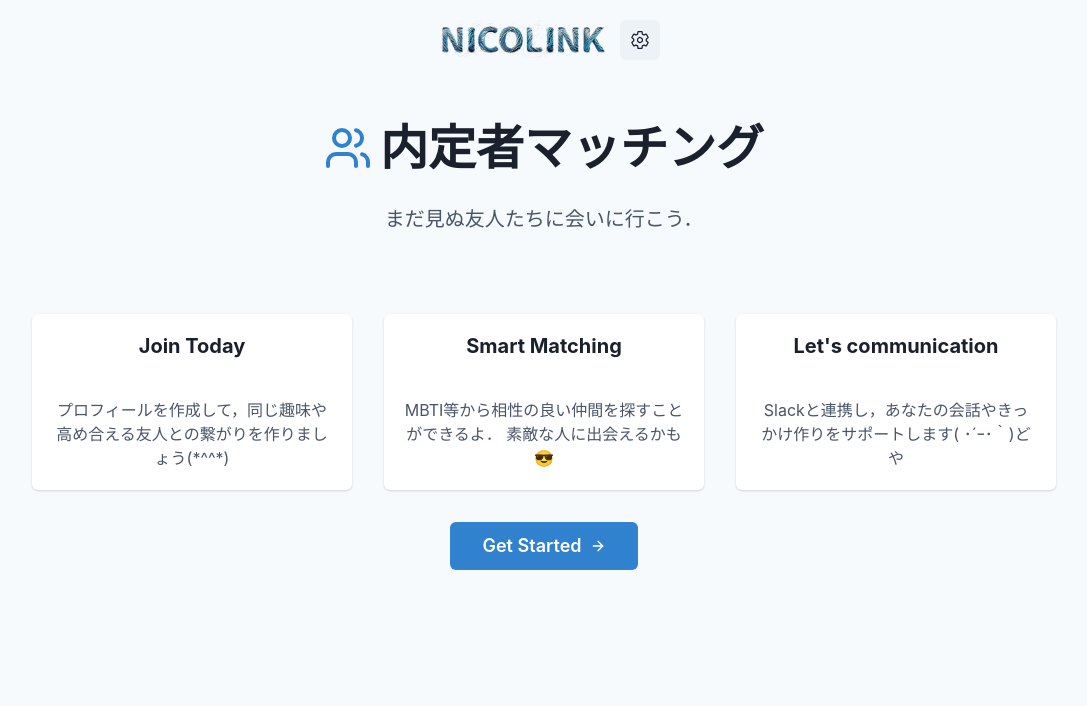
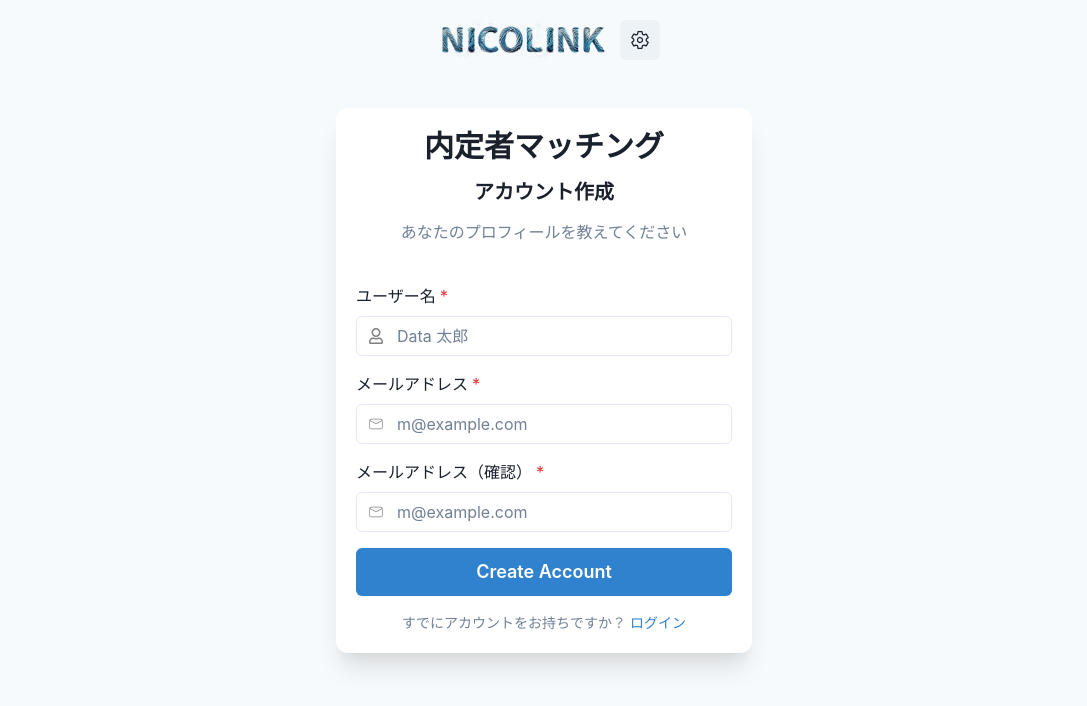
Before and after one commit to sbmtrntr/Hackathon_team4, a Next.js app: page / in a window 1280 px wide. Shown: the top 706 px of the page, without its empty margins (96-1183 px from the left). Built offline with nearby package versions, Linux system fonts and the light colour scheme; what @chakra-ui/next-js would draw is missing.

Commit message:
ユーザー登録フォームの修正

```diff
--- a/app/page.tsx
+++ b/app/page.tsx
@@ -4,78 +4,132 @@ import {
   Box,
   Button,
   Container,
+  FormControl,
+  FormLabel,
   Heading,
+  Input,
+  Stack,
   Text,
   VStack,
-  SimpleGrid,
+  useColorModeValue,
   Card,
+  CardBody,
   CardHeader,
-  CardBody,
+  InputGroup,
+  InputLeftElement
 } from '@chakra-ui/react';
-import { ArrowRight, Users } from 'lucide-react';
-import Link from 'next/link';
+import { FaRegUser } from "react-icons/fa";
+import { CiMail } from "react-icons/ci";
+import { useState } from 'react';
+import { useRouter } from 'next/navigation';
 
-export default function Home() {
+export default function RegisterPage() {
+  const [formData, setFormData] = useState({
+    name: "",
+    email: "",
+    emailConfirm: "",
+  });
+
+  const router = useRouter();
+  const bgColor = useColorModeValue('white', 'gray.700');
+
+  const handleSubmit = (e: React.FormEvent) => {
+    e.preventDefault();
+    if (formData.email !== formData.emailConfirm) {
+      alert("メールアドレスが一致しません");
+      return;
+    }
+    console.log(formData);
+    router.push("/dashboard");
+  };
+
+  const handleChange = (e: React.ChangeEvent<HTMLInputElement>) => {
+    const { name, value } = e.target;
+    setFormData((prev) => ({ ...prev, [name]: value }));
+  };
+
   return (
-    <Box minH="100vh" bg="gray.50">
-      <Container maxW="container.xl" py={16}>
-        <VStack spacing={8} textAlign="center">
-          <Box display="flex" alignItems="center">
-            <Box as={Users} boxSize={12} color="blue.500" />
-            <Heading ml={2} size="2xl">内定者マッチング</Heading>
-          </Box>
+    <Box minH="100vh" py={12} px={4} bg="gray.50">
+      <Container maxW="md">
+        <Card bg={bgColor} shadow="xl" borderRadius="xl">
+          <CardHeader>
+            <VStack spacing={4}>
+              <Heading size="lg">内定者マッチング</Heading>
+              <Heading size="md" textAlign="center">アカウント作成</Heading>
+              <Text color="gray.500" textAlign="center">
+                あなたのプロフィールを教えてください
+              </Text>
+            </VStack>
+          </CardHeader>
 
-          <Text fontSize="xl" color="gray.600" maxW="2xl">
-            まだ見ぬ友人たちに会いに行こう．
-          </Text>
+          <CardBody>
+            <form onSubmit={handleSubmit}>
+              <Stack spacing={4}>
+                {/* ユーザー名 */}
+                <FormControl isRequired>
+                  <FormLabel>ユーザー名</FormLabel>
+                  <InputGroup>
+                    <InputLeftElement pointerEvents="none">
+                      <FaRegUser color="gray" />
+                    </InputLeftElement>
+                    <Input
+                      name="name"
+                      placeholder="Data 太郎"
+                      value={formData.name}
+                      onChange={handleChange}
+                    />
+                  </InputGroup>
+                </FormControl>
 
-          <SimpleGrid columns={{ base: 1, md: 3 }} spacing={8} w="full" maxW="5xl" mt={12}>
-            <Card>
-              <CardHeader>
-                <Heading size="md">Join Today</Heading>
-              </CardHeader>
-              <CardBody>
-                <Text color="gray.600">
-                  プロフィールを作成して，同じ趣味や高め合える友人との繋がりを作りましょう(*^^*)
+                {/* メールアドレス */}
+                <FormControl isRequired>
+                  <FormLabel>メールアドレス</FormLabel>
+                  <InputGroup>
+                    <InputLeftElement pointerEvents="none">
+                      <CiMail color="gray" />
+                    </InputLeftElement>
+                    <Input
+                      name="email"
+                      type="email"
+                      placeholder="m@example.com"
+                      value={formData.email}
+                      onChange={handleChange}
+                    />
+                  </InputGroup>
+                </FormControl>
+
+                {/* メールアドレス確認 */}
+                <FormControl isRequired>
+                  <FormLabel>メールアドレス（確認）</FormLabel>
+                  <InputGroup>
+                    <InputLeftElement pointerEvents="none">
+                      <CiMail color="gray" />
+                    </InputLeftElement>
+                    <Input
+                      name="emailConfirm"
+                      type="email"
+                      placeholder="m@example.com"
+                      value={formData.emailConfirm}
+                      onChange={handleChange}
+                    />
+                  </InputGroup>
+                </FormControl>
+
+                {/* 送信ボタン */}
+                <Button type="submit" colorScheme="blue" size="lg" w="full">
+                  Create Account
+                </Button>
+
+                <Text textAlign="center" fontSize="sm" color="gray.500">
+                  すでにアカウントをお持ちですか？{" "}
+                  <Text as="span" color="blue.500" cursor="pointer" onClick={() => router.push('/login')}>
+                    ログイン
+                  </Text>
                 </Text>
-              </CardBody>
-            </Card>
-
-            <Card>
-              <CardHeader>
-                <Heading size="md">Smart Matching</Heading>
-              </CardHeader>
-              <CardBody>
-                <Text color="gray.600">
-                  MBTI等から相性の良い仲間を探すことができるよ．
-                  素敵な人に出会えるかも😎
-                </Text>
-              </CardBody>
-            </Card>
-
-            <Card>
-              <CardHeader>
-                <Heading size="md">Let's communication</Heading>
-              </CardHeader>
-              <CardBody>
-                <Text color="gray.600">
-                  Slackと連携し，あなたの会話やきっかけ作りをサポートします( ･´ｰ･｀)どや
-                </Text>
-              </CardBody>
-            </Card>
-          </SimpleGrid>
-
-          <Link href="/login">
-            <Button
-              size="lg"
-              colorScheme="blue"
-              rightIcon={<ArrowRight size={16} />}
-              px={8}
-            >
-              Get Started
-            </Button>
-          </Link>
-        </VStack>
+              </Stack>
+            </form>
+          </CardBody>
+        </Card>
       </Container>
     </Box>
   );
```
Also changed, not shown: app/register/page.tsx (+34 -83 lines), package.json (+4 -4 lines), 1 other file (tests, documents, lock files or other folders).
